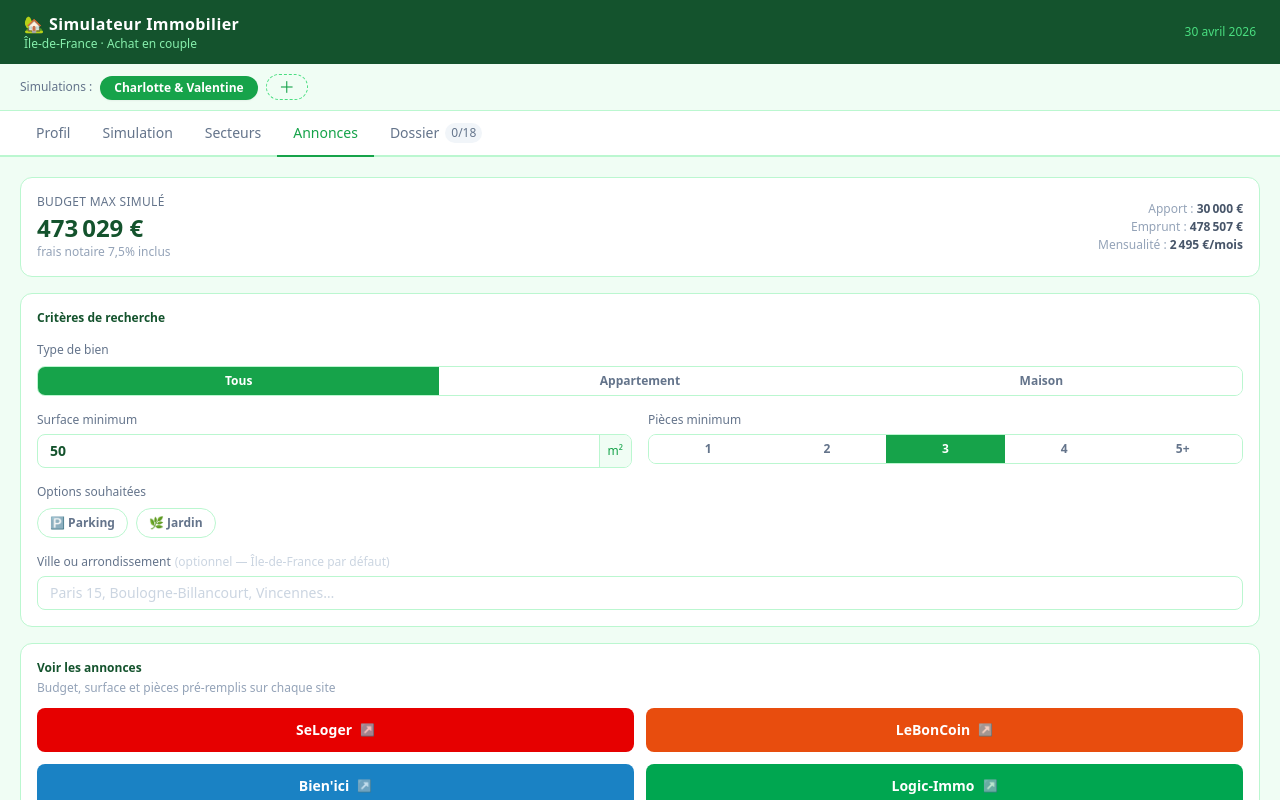
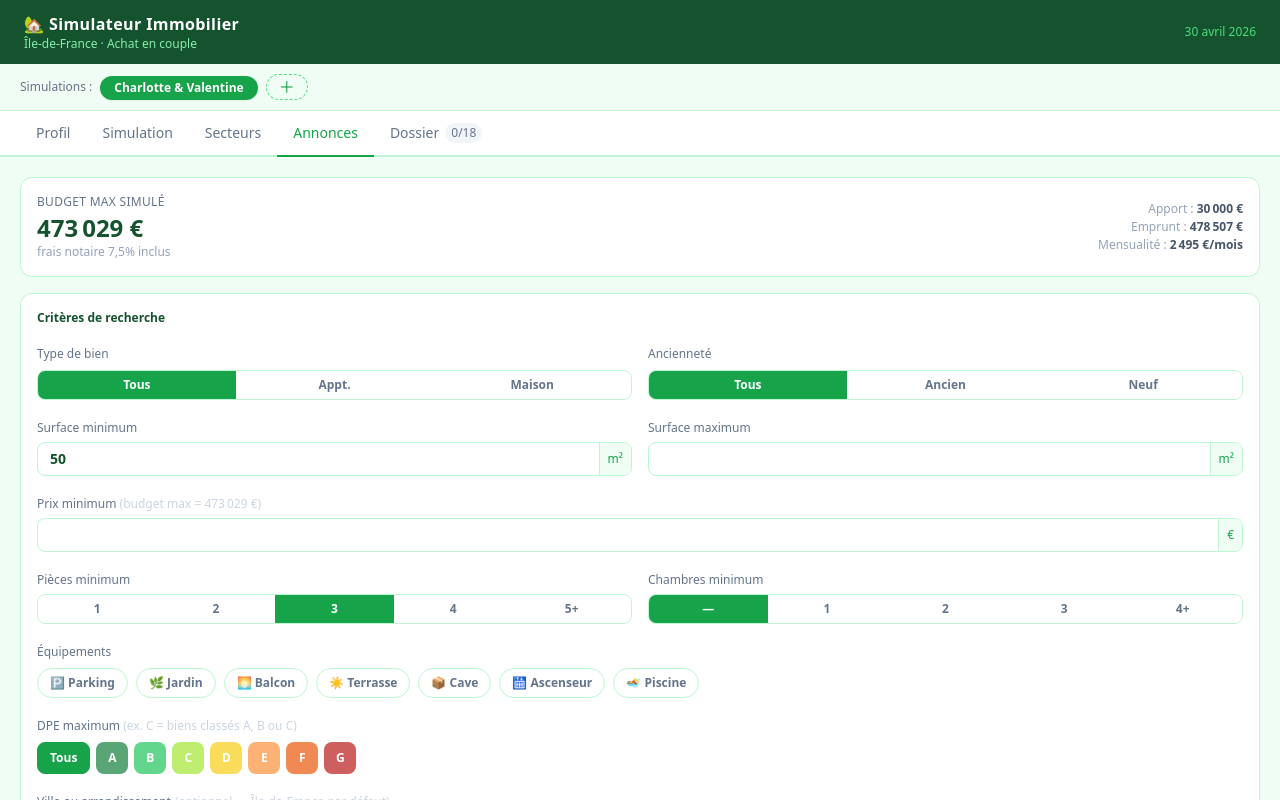
Before and after one commit to ValentineMorgant/simulateur-immo, a React (Vite) app: page / in a window 1280 px wide. Both pictures are taken after a click on the button "Annonces". Shown: the top 800 px of the page. Built offline with nearby package versions, Linux system fonts and the light colour scheme; no server answers; the database is empty.

Commit message:
feat: add full search criteria to Annonces tab (surface max, prix min, chambres, ancienneté, balcon, terrasse, cave, ascenseur, piscine, DPE)

```diff
--- a/src/components/tabs/AnnoncesTab.tsx
+++ b/src/components/tabs/AnnoncesTab.tsx
@@ -4,43 +4,83 @@ import { useSimulation } from '../../context/SimulationContext'
 import { calculer } from '../../utils/calculs'
 import { euros } from '../../utils/format'
 
-type TypeBien = 'tous' | 'appartement' | 'maison'
+type TypeBien   = 'tous' | 'appartement' | 'maison'
+type Anciennete = 'tous' | 'neuf' | 'ancien'
+type DpeMax     = '' | 'A' | 'B' | 'C' | 'D' | 'E' | 'F' | 'G'
 
 type Criteres = {
-  type: TypeBien
+  type:       TypeBien
+  anciennete: Anciennete
   surfaceMin: number
-  nbPieces: number
-  parking: boolean
-  jardin: boolean
-  ville: string
+  surfaceMax: number   // 0 = illimité
+  prixMin:    number
+  nbPieces:   number
+  nbChambres: number   // 0 = indifférent
+  parking:    boolean
+  jardin:     boolean
+  balcon:     boolean
+  terrasse:   boolean
+  cave:       boolean
+  ascenseur:  boolean
+  piscine:    boolean
+  dpeMax:     DpeMax
+  ville:      string
 }
+
+const DEFAULT: Criteres = {
+  type: 'tous', anciennete: 'tous',
+  surfaceMin: 50, surfaceMax: 0,
+  prixMin: 0,
+  nbPieces: 3, nbChambres: 0,
+  parking: false, jardin: false, balcon: false,
+  terrasse: false, cave: false, ascenseur: false, piscine: false,
+  dpeMax: '',
+  ville: '',
+}
+
+// ─── Builders URL ────────────────────────────────────────────────────────────
 
 function buildSeLoger(budget: number, c: Criteres): string {
   const types = c.type === 'appartement' ? '1' : c.type === 'maison' ? '2' : '1,2'
+  const priceMin = c.prixMin > 0 ? c.prixMin : 0
+  const priceMax = budget
+  const surfMax  = c.surfaceMax > 0 ? c.surfaceMax : 0
   const parts = [
     `types=${types}`,
     'projects=2',
     'enterprise=0',
-    `price=0%2F${budget}`,
-    `surface=${c.surfaceMin}%2F0`,
+    `price=${priceMin}%2F${priceMax}`,
+    `surface=${c.surfaceMin}%2F${surfMax}`,
     `rooms=${c.nbPieces}`,
   ]
-  if (c.parking) parts.push('hasParking=1')
-  if (c.jardin) parts.push('hasGarden=1')
-  if (c.ville) parts.push(`localisation=${encodeURIComponent(c.ville)}`)
+  if (c.nbChambres > 0) parts.push(`bedrooms=${c.nbChambres}`)
+  if (c.anciennete === 'neuf')   parts.push('isNew=1')
+  if (c.anciennete === 'ancien') parts.push('isNew=0')
+  if (c.parking)   parts.push('hasParking=1')
+  if (c.jardin)    parts.push('hasGarden=1')
+  if (c.balcon)    parts.push('hasBalcony=1')
+  if (c.terrasse)  parts.push('hasTerrace=1')
+  if (c.cave)      parts.push('hasCellar=1')
+  if (c.ascenseur) parts.push('hasElevator=1')
+  if (c.piscine)   parts.push('hasPool=1')
+  if (c.dpeMax)    parts.push(`dpe=${c.dpeMax}`)
+  if (c.ville)     parts.push(`localisation=${encodeURIComponent(c.ville)}`)
   return `https://www.seloger.com/list.htm?${parts.join('&')}`
 }
 
 function buildLeBonCoin(budget: number, c: Criteres): string {
+  const surfMax = c.surfaceMax > 0 ? c.surfaceMax : 9999
   const parts = [
     'category=9',
-    `price=0-${budget}`,
+    `price=${c.prixMin}-${budget}`,
     `rooms=${c.nbPieces}-99`,
-    `surface=${c.surfaceMin}-9999`,
+    `surface=${c.surfaceMin}-${surfMax}`,
   ]
   if (c.type === 'appartement') parts.push('real_estate_type[]=2')
   else if (c.type === 'maison') parts.push('real_estate_type[]=1')
-  if (c.ville) parts.push(`locations=${encodeURIComponent(c.ville)}`)
+  if (c.anciennete === 'neuf')   parts.push('is_new_construction[]=1')
+  if (c.parking)  parts.push('has_parking[]=1')
+  if (c.ville)    parts.push(`locations=${encodeURIComponent(c.ville)}`)
   return `https://www.leboncoin.fr/recherche?${parts.join('&')}`
 }
 
@@ -49,27 +89,50 @@ function buildBienIci(budget: number, c: Criteres): string {
     ? encodeURIComponent(c.ville.toLowerCase().replace(/\s+/g, '-'))
     : 'ile-de-france'
   const parts = [
+    `prix-min=${c.prixMin}`,
     `prix-max=${budget}`,
     `surface-min=${c.surfaceMin}`,
     `nb-pieces-min=${c.nbPieces}`,
   ]
+  if (c.surfaceMax > 0) parts.push(`surface-max=${c.surfaceMax}`)
+  if (c.nbChambres > 0) parts.push(`nb-chambres-min=${c.nbChambres}`)
   if (c.type !== 'tous') parts.push(`typesDeLogement=${c.type}`)
-  if (c.parking) parts.push('garage=true')
-  if (c.jardin) parts.push('jardin=true')
+  if (c.anciennete === 'neuf')   parts.push('neuf=true')
+  if (c.anciennete === 'ancien') parts.push('ancien=true')
+  if (c.parking)   parts.push('garage=true')
+  if (c.jardin)    parts.push('jardin=true')
+  if (c.balcon)    parts.push('balcon=true')
+  if (c.terrasse)  parts.push('terrasse=true')
+  if (c.cave)      parts.push('cave=true')
+  if (c.ascenseur) parts.push('ascenseur=true')
+  if (c.piscine)   parts.push('piscine=true')
+  if (c.dpeMax) {
+    const dpes = ['A','B','C','D','E','F','G'].slice(0, ['A','B','C','D','E','F','G'].indexOf(c.dpeMax) + 1)
+    dpes.forEach(d => parts.push(`classeEnergetique[]=${d}`))
+  }
   return `https://www.bienici.com/recherche/achat/${location}?${parts.join('&')}`
 }
 
 function buildLogicImmo(budget: number, c: Criteres): string {
-  const location = c.ville
-    ? `${encodeURIComponent(c.ville.toLowerCase())}`
-    : 'ile-de-france,3_0'
-  const typeSlug = c.type === 'appartement' ? 'appartement' : c.type === 'maison' ? 'maison' : 'immobilier'
+  const location  = c.ville ? encodeURIComponent(c.ville.toLowerCase()) : 'ile-de-france,3_0'
+  const typeSlug  = c.type === 'appartement' ? 'appartement' : c.type === 'maison' ? 'maison' : 'immobilier'
   const parts = [
+    `prix_min=${c.prixMin}`,
+    `prix_max=${budget}`,
+    `surface_min=${c.surfaceMin}`,
     `nb_pieces_min=${c.nbPieces}`,
-    `surface_min=${c.surfaceMin}`,
-    `prix_max=${budget}`,
   ]
-  if (c.parking) parts.push('parking=1')
+  if (c.surfaceMax > 0) parts.push(`surface_max=${c.surfaceMax}`)
+  if (c.nbChambres > 0) parts.push(`nb_chambres_min=${c.nbChambres}`)
+  if (c.anciennete === 'neuf')   parts.push('neuf=1')
+  if (c.anciennete === 'ancien') parts.push('ancien=1')
+  if (c.parking)   parts.push('parking=1')
+  if (c.jardin)    parts.push('jardin=1')
+  if (c.balcon)    parts.push('balcon=1')
+  if (c.terrasse)  parts.push('terrasse=1')
+  if (c.cave)      parts.push('cave=1')
+  if (c.ascenseur) parts.push('ascenseur=1')
+  if (c.piscine)   parts.push('piscine=1')
   return `https://www.logic-immo.com/vente-${typeSlug}/${location}/?${parts.join('&')}`
 }
 
@@ -80,26 +143,63 @@ const PLATFORMS = [
   { id: 'logicimmo', label: 'Logic-Immo', bg: 'bg-[#00a650]', build: buildLogicImmo },
 ]
 
+// ─── Composant ───────────────────────────────────────────────────────────────
+
+function Toggle({ label, active, onClick }: { label: string; active: boolean; onClick: () => void }) {
+  return (
+    <button
+      onClick={onClick}
+      className={`px-3 py-1.5 rounded-full text-xs font-semibold border transition-colors ${
+        active
+          ? 'bg-green-600 text-white border-green-600'
+          : 'bg-white text-slate-500 border-green-200 hover:border-green-400'
+      }`}
+    >
+      {label}
+    </button>
+  )
+}
+
+function SurfaceInput({ label, value, onChange }: { label: string; value: number; onChange: (v: number) => void }) {
+  return (
+    <div>
+      <p className="text-xs text-slate-500 mb-1.5">{label}</p>
+      <div className="flex items-center border border-green-200 rounded-lg overflow-hidden focus-within:border-green-400">
+        <input
+          type="number" min={0}
+          value={value || ''}
+          onChange={e => onChange(Number(e.target.value) || 0)}
+          className="flex-1 px-3 py-1.5 text-sm font-bold text-green-900 outline-none bg-transparent"
+        />
+        <span className="px-2 text-xs text-green-600 bg-green-50 self-stretch flex items-center border-l border-green-200">m²</span>
+      </div>
+    </div>
+  )
+}
+
 export function AnnoncesTab() {
   const { active } = useSimulation()
   const r = calculer(active)
   const budget = Math.floor(r.prixMaxBien)
 
-  const [criteres, setCriteres] = useState<Criteres>({
-    type: 'tous',
-    surfaceMin: 50,
-    nbPieces: 3,
-    parking: false,
-    jardin: false,
-    ville: '',
-  })
+  const [c, setC] = useState<Criteres>(DEFAULT)
 
   function set<K extends keyof Criteres>(key: K, value: Criteres[K]) {
-    setCriteres(prev => ({ ...prev, [key]: value }))
+    setC(prev => ({ ...prev, [key]: value }))
+  }
+  function tog(key: keyof Pick<Criteres, 'parking'|'jardin'|'balcon'|'terrasse'|'cave'|'ascenseur'|'piscine'>) {
+    setC(prev => ({ ...prev, [key]: !prev[key] }))
+  }
+
+  const DPE_LEVELS: DpeMax[] = ['A', 'B', 'C', 'D', 'E', 'F', 'G']
+  const DPE_COLORS: Record<string, string> = {
+    A: 'bg-green-700', B: 'bg-green-500', C: 'bg-lime-400 text-slate-800',
+    D: 'bg-yellow-400 text-slate-800', E: 'bg-orange-400', F: 'bg-orange-600', G: 'bg-red-700',
   }
 
   return (
     <div className="space-y-4">
+
       {/* Budget banner */}
       <div className="bg-white rounded-xl border border-green-200 p-4 flex items-center justify-between">
         <div>
@@ -115,82 +215,116 @@ export function AnnoncesTab() {
       </div>
 
       {/* Critères */}
-      <div className="bg-white rounded-xl border border-green-200 p-4 space-y-4">
+      <div className="bg-white rounded-xl border border-green-200 p-4 space-y-5">
         <h3 className="text-xs font-bold text-green-900">Critères de recherche</h3>
 
-        {/* Type de bien */}
-        <div>
-          <p className="text-xs text-slate-500 mb-2">Type de bien</p>
-          <div className="flex rounded-lg overflow-hidden border border-green-200">
-            {(['tous', 'appartement', 'maison'] as const).map(t => (
-              <button
-                key={t}
-                onClick={() => set('type', t)}
-                className={`flex-1 py-1.5 text-xs font-semibold transition-colors ${
-                  criteres.type === t
-                    ? 'bg-green-600 text-white'
-                    : 'bg-white text-slate-500 hover:bg-green-50'
-                }`}
-              >
-                {t === 'tous' ? 'Tous' : t === 'appartement' ? 'Appartement' : 'Maison'}
-              </button>
-            ))}
-          </div>
-        </div>
-
-        {/* Surface + Pièces */}
+        {/* Type + Ancienneté */}
         <div className="grid grid-cols-2 gap-4">
           <div>
-            <p className="text-xs text-slate-500 mb-1.5">Surface minimum</p>
-            <div className="flex items-center border border-green-200 rounded-lg overflow-hidden focus-within:border-green-400">
-              <input
-                type="number"
-                min={0}
-                value={criteres.surfaceMin || ''}
-                onChange={e => set('surfaceMin', Number(e.target.value) || 0)}
-                className="flex-1 px-3 py-1.5 text-sm font-bold text-green-900 outline-none bg-transparent"
-              />
-              <span className="px-2 text-xs text-green-600 bg-green-50 self-stretch flex items-center border-l border-green-200">m²</span>
+            <p className="text-xs text-slate-500 mb-2">Type de bien</p>
+            <div className="flex rounded-lg overflow-hidden border border-green-200">
+              {(['tous', 'appartement', 'maison'] as const).map(t => (
+                <button key={t} onClick={() => set('type', t)}
+                  className={`flex-1 py-1.5 text-xs font-semibold transition-colors ${c.type === t ? 'bg-green-600 text-white' : 'bg-white text-slate-500 hover:bg-green-50'}`}>
+                  {t === 'tous' ? 'Tous' : t === 'appartement' ? 'Appt.' : 'Maison'}
+                </button>
+              ))}
             </div>
           </div>
           <div>
-            <p className="text-xs text-slate-500 mb-1.5">Pièces minimum</p>
+            <p className="text-xs text-slate-500 mb-2">Ancienneté</p>
             <div className="flex rounded-lg overflow-hidden border border-green-200">
-              {[1, 2, 3, 4, 5].map(n => (
-                <button
-                  key={n}
-                  onClick={() => set('nbPieces', n)}
-                  className={`flex-1 py-1.5 text-xs font-semibold transition-colors ${
-                    criteres.nbPieces === n
-                      ? 'bg-green-600 text-white'
-                      : 'bg-white text-slate-500 hover:bg-green-50'
-                  }`}
-                >
-                  {n === 5 ? '5+' : n}
+              {(['tous', 'ancien', 'neuf'] as const).map(a => (
+                <button key={a} onClick={() => set('anciennete', a)}
+                  className={`flex-1 py-1.5 text-xs font-semibold transition-colors capitalize ${c.anciennete === a ? 'bg-green-600 text-white' : 'bg-white text-slate-500 hover:bg-green-50'}`}>
+                  {a === 'tous' ? 'Tous' : a === 'ancien' ? 'Ancien' : 'Neuf'}
                 </button>
               ))}
             </div>
           </div>
         </div>
 
-        {/* Options */}
+        {/* Surface */}
+        <div className="grid grid-cols-2 gap-4">
+          <SurfaceInput label="Surface minimum" value={c.surfaceMin} onChange={v => set('surfaceMin', v)} />
+          <SurfaceInput label="Surface maximum" value={c.surfaceMax} onChange={v => set('surfaceMax', v)} />
+        </div>
+
+        {/* Prix min */}
         <div>
-          <p className="text-xs text-slate-500 mb-2">Options souhaitées</p>
+          <p className="text-xs text-slate-500 mb-1.5">Prix minimum <span className="text-slate-300">(budget max = {euros(budget)})</span></p>
+          <div className="flex items-center border border-green-200 rounded-lg overflow-hidden focus-within:border-green-400">
+            <input
+              type="number" min={0} step={10000}
+              value={c.prixMin || ''}
+              onChange={e => set('prixMin', Number(e.target.value) || 0)}
+              className="flex-1 px-3 py-1.5 text-sm font-bold text-green-900 outline-none bg-transparent"
+            />
+            <span className="px-2 text-xs text-green-600 bg-green-50 self-stretch flex items-center border-l border-green-200">€</span>
+          </div>
+        </div>
+
+        {/* Pièces + Chambres */}
+        <div className="grid grid-cols-2 gap-4">
+          <div>
+            <p className="text-xs text-slate-500 mb-1.5">Pièces minimum</p>
+            <div className="flex rounded-lg overflow-hidden border border-green-200">
+              {[1, 2, 3, 4, 5].map(n => (
+                <button key={n} onClick={() => set('nbPieces', n)}
+                  className={`flex-1 py-1.5 text-xs font-semibold transition-colors ${c.nbPieces === n ? 'bg-green-600 text-white' : 'bg-white text-slate-500 hover:bg-green-50'}`}>
+                  {n === 5 ? '5+' : n}
+                </button>
+              ))}
+            </div>
+          </div>
+          <div>
+            <p className="text-xs text-slate-500 mb-1.5">Chambres minimum</p>
+            <div className="flex rounded-lg overflow-hidden border border-green-200">
+              {[0, 1, 2, 3, 4].map(n => (
+                <button key={n} onClick={() => set('nbChambres', n)}
+                  className={`flex-1 py-1.5 text-xs font-semibold transition-colors ${c.nbChambres === n ? 'bg-green-600 text-white' : 'bg-white text-slate-500 hover:bg-green-50'}`}>
+                  {n === 0 ? '—' : n === 4 ? '4+' : n}
+                </button>
+              ))}
+            </div>
+          </div>
+        </div>
+
+        {/* Équipements */}
+        <div>
+          <p className="text-xs text-slate-500 mb-2">Équipements</p>
           <div className="flex gap-2 flex-wrap">
-            {([
-              { key: 'parking' as const, label: '🅿 Parking' },
-              { key: 'jardin'  as const, label: '🌿 Jardin'  },
-            ]).map(opt => (
+            <Toggle label="🅿 Parking"   active={c.parking}   onClick={() => tog('parking')} />
+            <Toggle label="🌿 Jardin"    active={c.jardin}    onClick={() => tog('jardin')} />
+            <Toggle label="🌅 Balcon"    active={c.balcon}    onClick={() => tog('balcon')} />
+            <Toggle label="☀️ Terrasse"  active={c.terrasse}  onClick={() => tog('terrasse')} />
+            <Toggle label="📦 Cave"      active={c.cave}      onClick={() => tog('cave')} />
+            <Toggle label="🛗 Ascenseur" active={c.ascenseur} onClick={() => tog('ascenseur')} />
+            <Toggle label="🏊 Piscine"   active={c.piscine}   onClick={() => tog('piscine')} />
+          </div>
+        </div>
+
+        {/* DPE */}
+        <div>
+          <p className="text-xs text-slate-500 mb-2">DPE maximum <span className="text-slate-300">(ex. C = biens classés A, B ou C)</span></p>
+          <div className="flex gap-1.5">
+            <button
+              onClick={() => set('dpeMax', '')}
+              className={`px-3 py-1.5 rounded-lg text-xs font-semibold border transition-colors ${
+                c.dpeMax === '' ? 'bg-green-600 text-white border-green-600' : 'bg-white text-slate-500 border-green-200 hover:border-green-400'
+              }`}
+            >
+              Tous
+            </button>
+            {DPE_LEVELS.map(d => (
               <button
-                key={opt.key}
-                onClick={() => set(opt.key, !criteres[opt.key])}
-                className={`px-3 py-1.5 rounded-full text-xs font-semibold border transition-colors ${
-                  criteres[opt.key]
-                    ? 'bg-green-600 text-white border-green-600'
-                    : 'bg-white text-slate-500 border-green-200 hover:border-green-400'
+                key={d}
+                onClick={() => set('dpeMax', d)}
+                className={`w-8 h-8 rounded-lg text-xs font-bold transition-opacity ${DPE_COLORS[d]} text-white ${
+                  c.dpeMax === d ? 'ring-2 ring-offset-1 ring-green-600' : 'opacity-70 hover:opacity-100'
                 }`}
               >
-                {opt.label}
+                {d}
               </button>
             ))}
           </div>
@@ -204,23 +338,31 @@ export function AnnoncesTab() {
           </p>
           <input
             type="text"
-            value={criteres.ville}
+            value={c.ville}
             onChange={e => set('ville', e.target.value)}
             placeholder="Paris 15, Boulogne-Billancourt, Vincennes…"
             className="w-full border border-green-200 rounded-lg px-3 py-1.5 text-sm outline-none focus:border-green-400 text-slate-700 placeholder:text-slate-300"
           />
         </div>
+
+        {/* Reset */}
+        <button
+          onClick={() => setC(DEFAULT)}
+          className="text-xs text-slate-400 hover:text-slate-600 underline"
+        >
+          Réinitialiser les critères
+        </button>
       </div>
 
       {/* Plateformes */}
       <div className="bg-white rounded-xl border border-green-200 p-4">
         <h3 className="text-xs font-bold text-green-900 mb-1">Voir les annonces</h3>
-        <p className="text-xs text-slate-400 mb-3">Budget, surface et pièces pré-remplis sur chaque site</p>
+        <p className="text-xs text-slate-400 mb-3">Tous les critères sont pré-remplis sur chaque plateforme</p>
         <div className="grid grid-cols-2 gap-3">
           {PLATFORMS.map(p => (
             <a
               key={p.id}
-              href={p.build(budget, criteres)}
+              href={p.build(budget, c)}
               target="_blank"
               rel="noopener noreferrer"
               className={`${p.bg} text-white rounded-lg px-4 py-3 text-center font-semibold text-sm hover:opacity-90 transition-opacity flex items-center justify-center gap-2`}
@@ -231,6 +373,7 @@ export function AnnoncesTab() {
           ))}
         </div>
       </div>
+
     </div>
   )
 }
```
